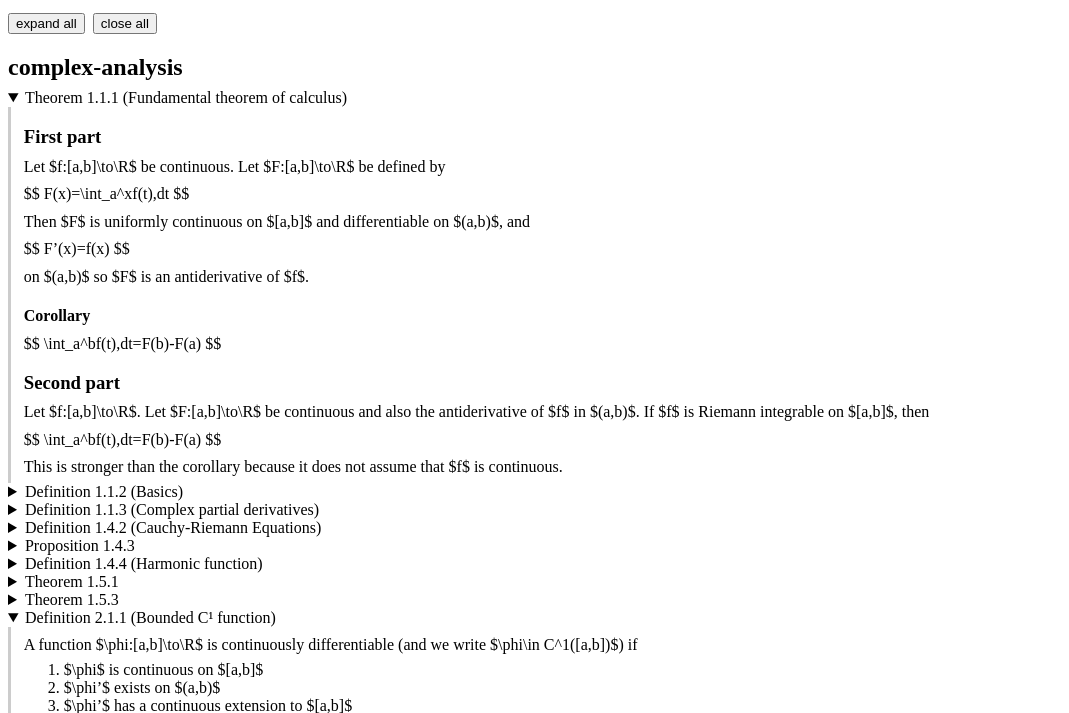
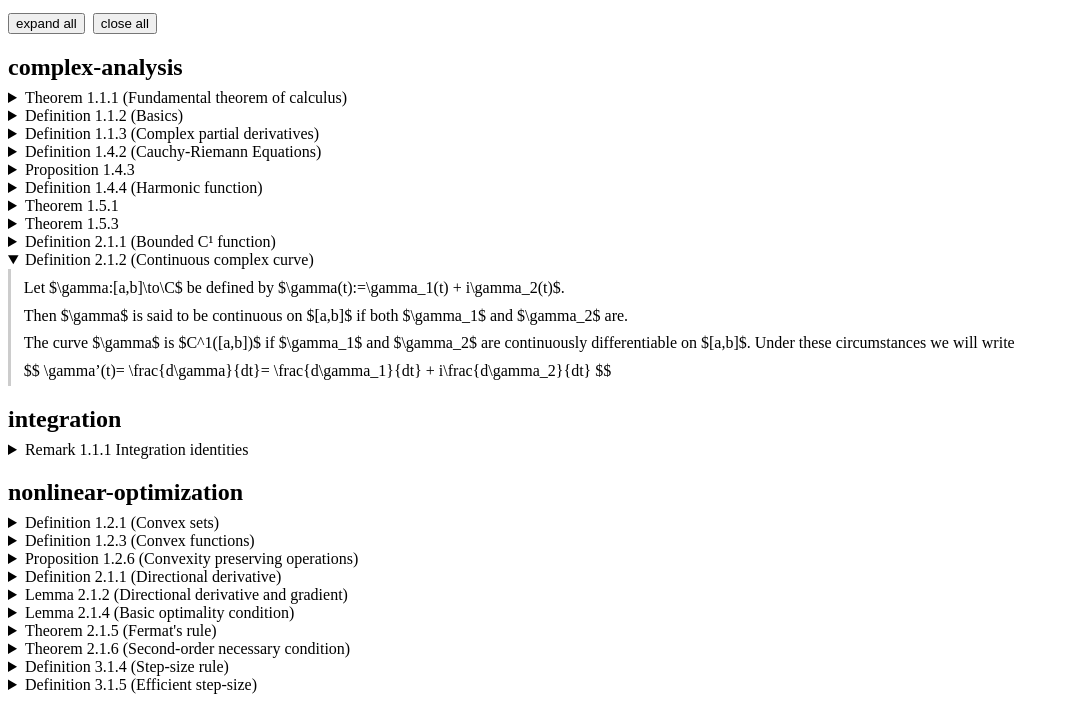
Before and after one commit to nguyenvukhang/math, an Astro site: page / in a window 1280 px wide. Shown: the part 87-800 px from the top of the page, without its empty margins (0-1069 px from the left). Built offline with nearby package versions, Linux system fonts and the light colour scheme; Astro itself is replaced by a stand-in of ours.

Commit message:
content: definition of continuous complex curve

```diff
--- a/src/content/posts/complex-analysis/bounded-c1-function.md
+++ b/src/content/posts/complex-analysis/bounded-c1-function.md
@@ -1,6 +1,5 @@
 ---
 title: 'Definition 2.1.1 (Bounded C¹ function)'
-open: true
 ---
 
 A function $\phi:[a,b]\to\R$ is continuously differentiable
--- /dev/null
+++ b/src/content/posts/complex-analysis/continuous-complex-curve.md
@@ -0,0 +1,20 @@
+---
+title: 'Definition 2.1.2 (Continuous complex curve)'
+open: true
+---
+
+Let $\gamma:[a,b]\to\C$ be defined by $\gamma(t):=\gamma_1(t) +
+i\gamma_2(t)$.
+
+Then $\gamma$ is said to be continuous on $[a,b]$ if both $\gamma_1$
+and $\gamma_2$ are.
+
+The curve $\gamma$ is $C^1([a,b])$ if $\gamma_1$ and $\gamma_2$ are
+continuously differentiable on $[a,b]$. Under these circumstances we
+will write
+
+$$
+\gamma'(t)=
+\frac{d\gamma}{dt}=
+\frac{d\gamma_1}{dt} + i\frac{d\gamma_2}{dt}
+$$
--- a/src/content/posts/complex-analysis/fundamental-theorem-of-calculus.md
+++ b/src/content/posts/complex-analysis/fundamental-theorem-of-calculus.md
@@ -1,6 +1,5 @@
 ---
 title: "Theorem 1.1.1 (Fundamental theorem of calculus)"
-open: true
 ---
 
 ### First part
```
